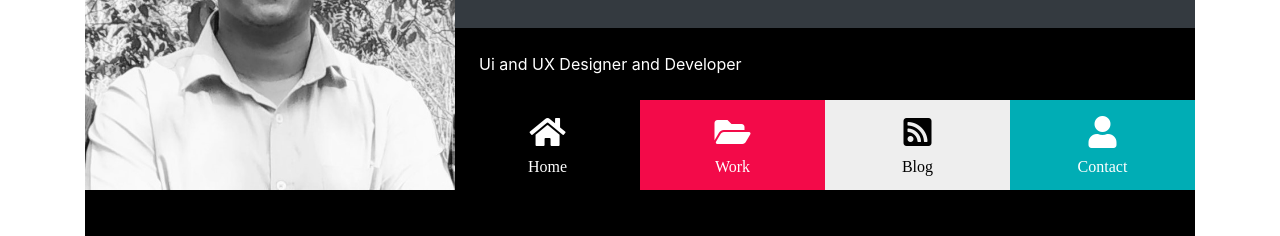
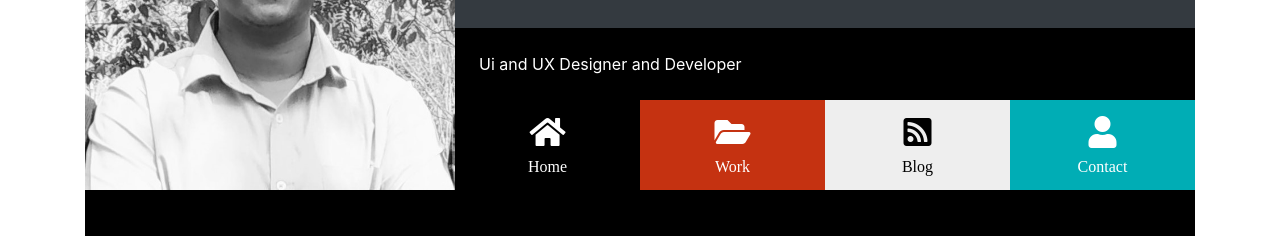
Before and after one commit to Josh4you/Portfolio, a plain HTML site: page index.html in a window 1280 px wide. Shown: the part 182-418 px from the top of the page. Drawn offline with nearby package versions, Linux system fonts and the light colour scheme.

Commit message:
Update style.css

```diff
--- a/css/style.css
+++ b/css/style.css
@@ -39,7 +39,7 @@
 
 .port-item-3 {
     color: white;
-    background-color: #f30a49;
+    background-color: #c53211 ;
 
 }
 
```
